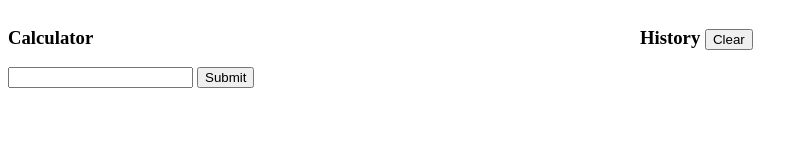
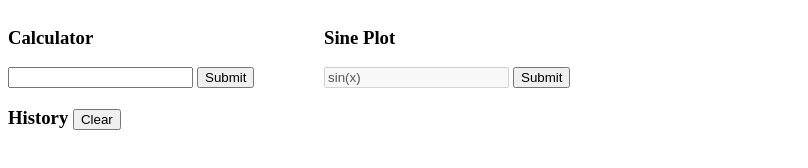
Before and after one commit to jametsi/DSP-EX3, a website: page client/index.html in a window 1280 px wide. Shown: the whole page, without its empty margins (0-808 px from the left). Drawn offline with nearby package versions, Linux system fonts and the light colour scheme.

Commit message:
Implement functionality for first variant

```diff
--- a/client/client.js
+++ b/client/client.js
@@ -1,8 +1,12 @@
 'use strict';
 
 var client = {
-    serverUrl: 'http://localhost:8080/calculate',
+    serverUrl: 'http://localhost:8080',
+    calculatorInput: $('.calculator-input'),
+    sineInput: $('.sine-input'),
     resultsElement: $('.results'),
+    finalResultElement: $('.final-result'),
+    sinePlotContainer: $('.sine-plot'),
     init: function() {
         cache.init();
         this.printHistory();
@@ -28,7 +32,7 @@ var client = {
         var self = this;
         $.ajax({
             async: false,
-            url: this.serverUrl,
+            url: this.serverUrl + '/calculate',
             data: {
                 arg1: arg1,
                 op: op,
@@ -40,22 +44,37 @@ var client = {
         });
     },
     submit: function() {
-        var operation = $('.operation').val().split(' ');
-        if (operation.length < 3) {
-            alert('Invalid operation length. Separate the elements of the operation with space.')
-        }
-        var arg1 = operation[0];
-        var op = operation[1];
-        var arg2 = operation[2];
+        var operationString = this.calculatorInput.val();
+        var operation = operationString.split(' ');
 
         while (operation.length > 1) {
+            if (operation.length < 3) {
+                alert('Invalid operation length. Separate the elements of the operation with space.')
+            }
+            var arg1 = operation[0];
+            var op = operation[1];
+            var arg2 = operation[2];
             this.submitOperation(arg1, op, arg2);
             operation = operation.slice(3);
             operation.unshift(cache.history[0].split(' ')[4]);
-            arg1 = operation[0];
-            op = operation[1];
-            arg2 = operation[2];
         }
-
+        this.finalResultElement.text(operationString + ' = ' + operation[0]);
+    },
+    plotSine: function() {
+        var self = this;
+        $.ajax({
+            url: this.serverUrl + '/plot_sine',
+            data: {
+                sineFunction: self.sineInput.val()
+            }
+        }).done(function(data) {
+            self.showGraph(data);
+        });
+    },
+    showGraph: function(url) {
+        this.sinePlotContainer.html("");
+        $('<img/>')
+            .attr('src', url)
+            .appendTo(this.sinePlotContainer);
     }
 };
--- a/client/index.html
+++ b/client/index.html
@@ -8,17 +8,26 @@
 </head>
 
 <body onload="client.init()">
-    <div class="panel">
+
+    <div class="panel-half">
         <h3>Calculator</h3>
         <form>
-            <input class="operation" type="text">
+            <input class="calculator-input" type="text">
             <input type="button" value="Submit" onclick="client.submit()">
         </form>
+        <p class="final-result"></p>
+        <h3>History <input type="button" value="Clear" onclick="client.clear()"></h3>
+        <ol class="results"></ol>
     </div>
 
-    <div class="panel">
-        <h3>History <input type="button" value="Clear" onclick="client.clear()"></h3>
-        <ol class="results"></ol>
+    <div class="panel-half">
+        <h3>Sine Plot</h3>
+        <form>
+            <input class="sine-input" type="text" value="sin(x)" disabled="true">
+            <input type="button" value="Submit" onclick="client.plotSine()">
+        </form>
+
+        <div class="sine-plot"></div>
     </div>
 
     <script src="https://ajax.googleapis.com/ajax/libs/jquery/1.12.0/jquery.min.js"></script>
--- a/client/styles.css
+++ b/client/styles.css
@@ -2,3 +2,7 @@
     float: left;
     width: 50%;
 }
+.panel-half {
+    width: 25%;
+    float: left;
+}
--- a/package.json
+++ b/package.json
@@ -13,6 +13,8 @@
   "author": "Jami Karvanen",
   "license": "ISC",
   "dependencies": {
-    "express": "^4.13.4"
+    "express": "^4.13.4",
+    "node-uuid": "^1.4.7",
+    "plotter": "^0.5.0"
   }
 }
```
Also changed, not shown: server.js (+21 -1 lines), 1 other file.
